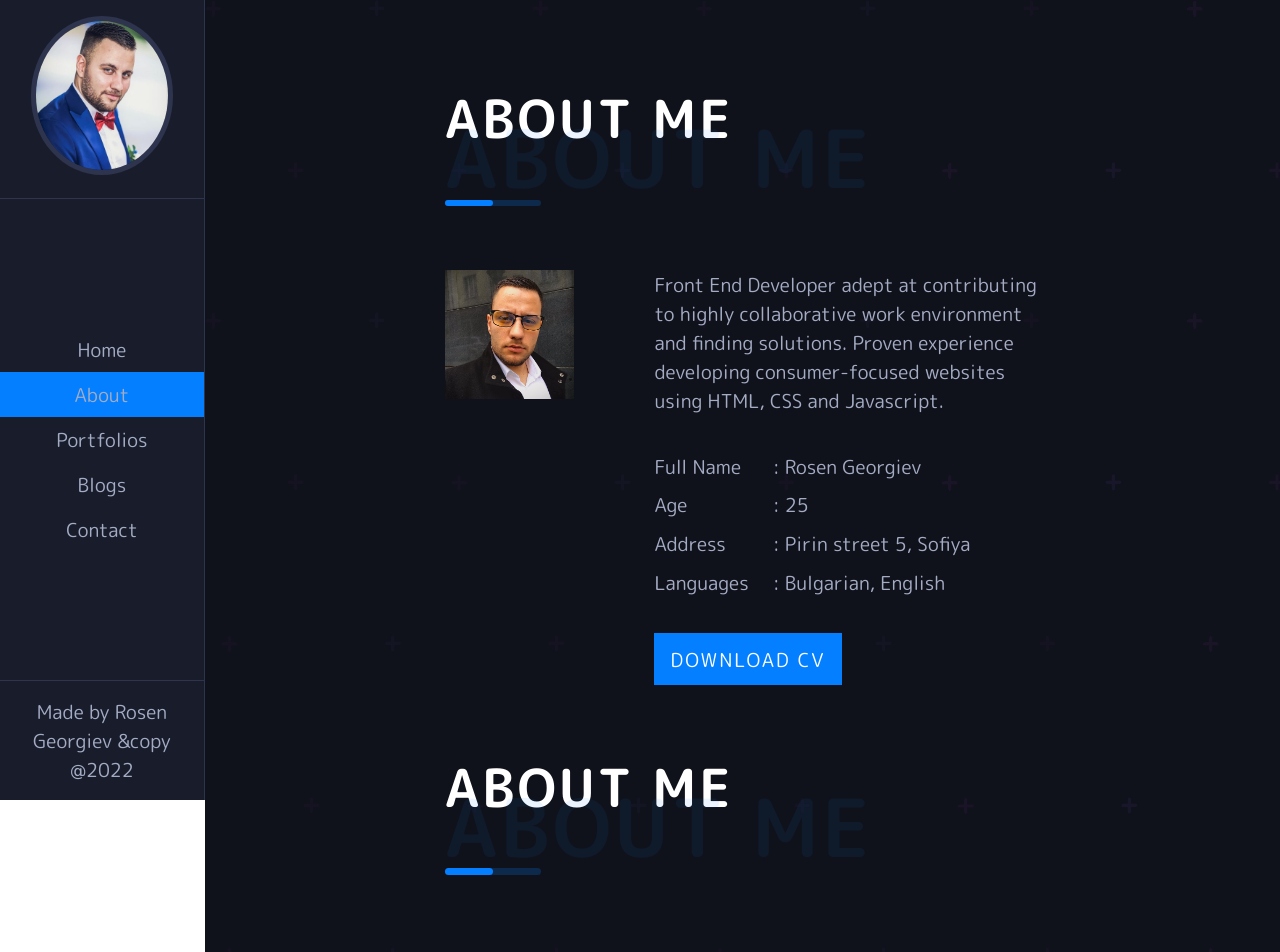
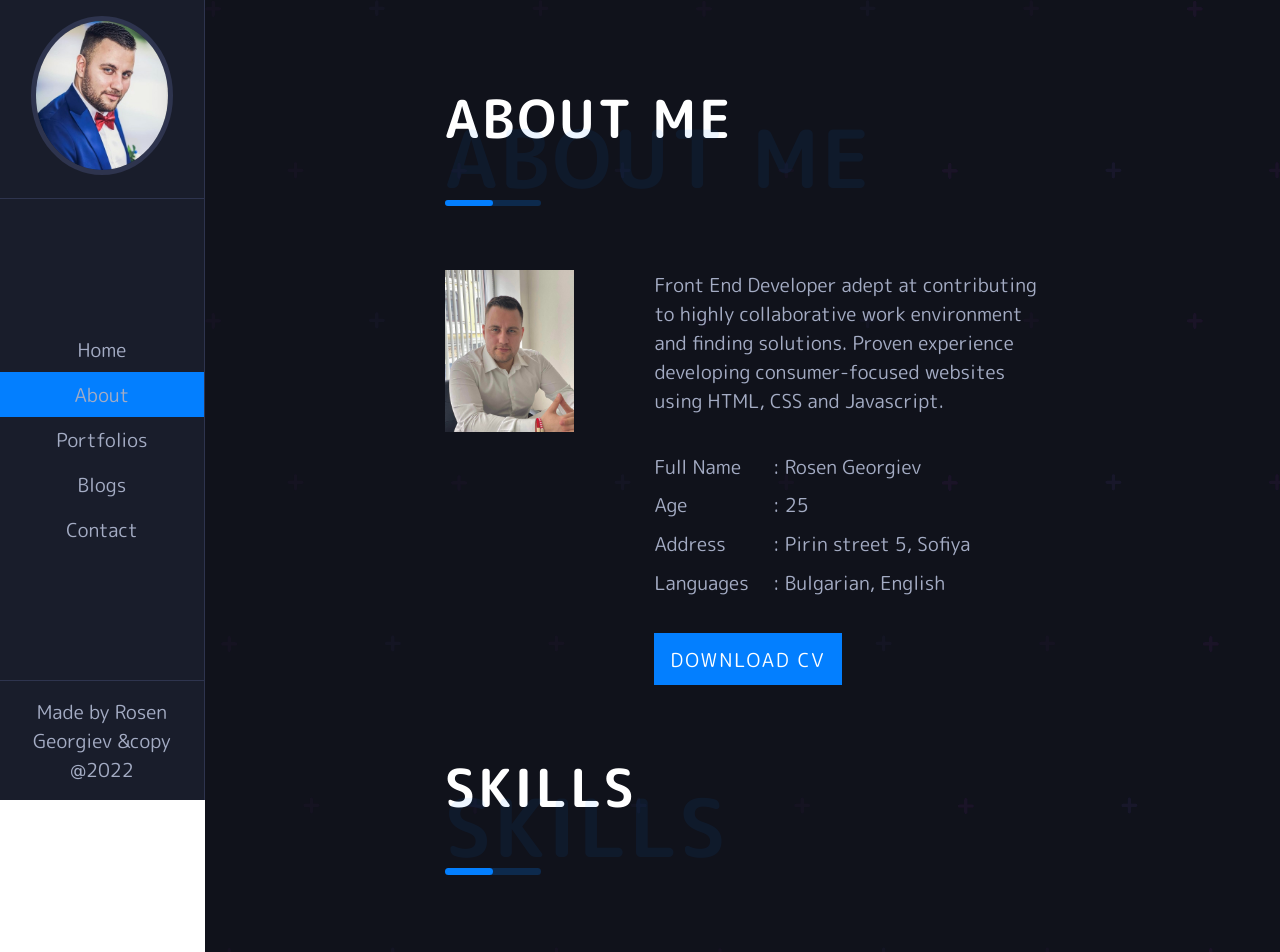
Before and after one commit to RosenGeorgievvv/portfolio-v.1, a React (Create React App) app: page /about in a window 1280 px wide. Shown: the top 952 px of the page. Built offline with nearby package versions, Linux system fonts and the light colour scheme.

Commit message:
Update About component

```diff
--- a/src/Components/ImageSection.js
+++ b/src/Components/ImageSection.js
@@ -1,11 +1,11 @@
 import React from 'react'
-import about from "../img/about.jpg"
+import one from "../img/one.jpg"
 
 function ImageSection() {
     return (
         <div className='ImageSection'>
             <div className='img'>
-                <img src={about} alt="" />
+                <img src={one} alt="" />
             </div>
             <div className='about-info'>
                 <p className='about-text'>
--- a/src/Pages/About.js
+++ b/src/Pages/About.js
@@ -7,7 +7,7 @@ function About() {
         <div className='about-page'>
             <Title title={'About Me'} span={'About Me'} />
             <ImageSection />
-            <Title title={'About Me'} span={'About Me'} />
+            <Title title={'Skills'} span={'Skills'} />
         </div>
     )
 }
```
Also changed, not shown: src/img/one.jpg (added).
